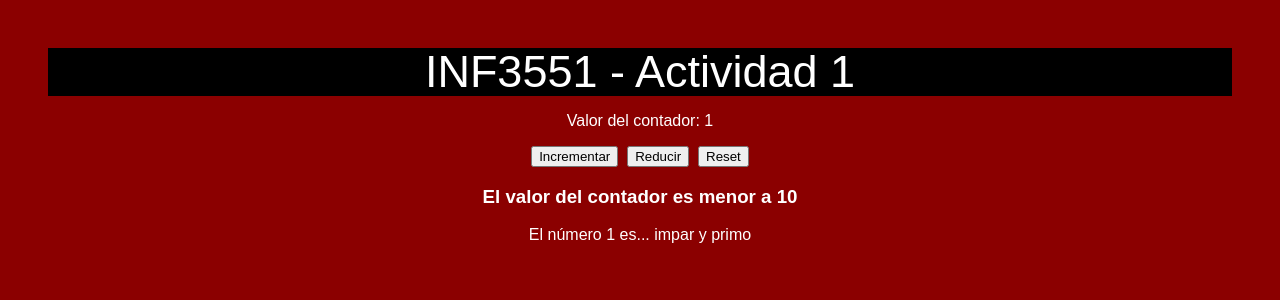
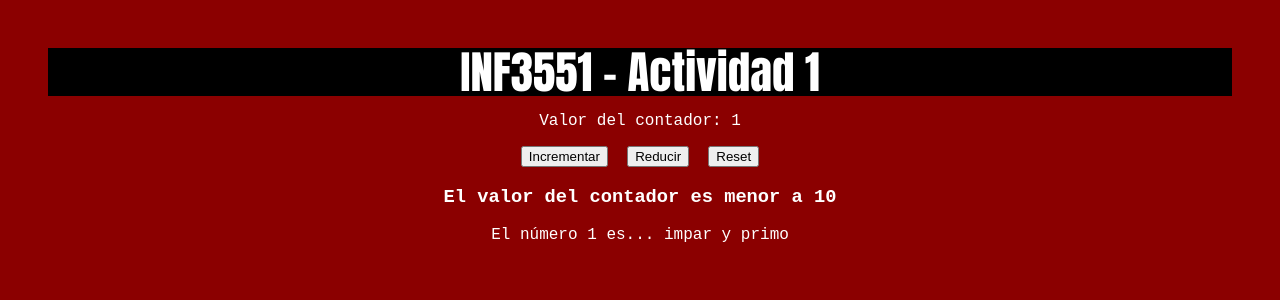
Before and after one commit to fhonores/Tarea1_INFUC, a React (Create React App) app: page / in a window 1280 px wide. Shown: the top 300 px of the page. Built offline with nearby package versions, Linux system fonts and the light colour scheme.

Commit message:
Last and final commit

```diff
--- a/src/App.js
+++ b/src/App.js
@@ -1,4 +1,5 @@
 // (Pseudo) Coders: José Luis Zúñiga - Felipe Honores
+// Vintage style only for fun...
 
 
 import React, { useState } from 'react';
--- a/src/style.css
+++ b/src/style.css
@@ -2,14 +2,14 @@ body {
   background-color: darkred;
   color: white;
   padding: 40px;
-  font-family: Sans-Serif;
+  font-family: 'Courier New', Courier, monospace;
   text-align: center;
 }
 
 h1 {
   color: white;
   background-color: black;
-  font-family: Sans-Serif;
+  font-family: Impact, Haettenschweiler, 'Arial Narrow Bold', sans-serif;
   font-size: 45px;
   font-weight: normal;
   line-height: 48px; margin: 0;
```
